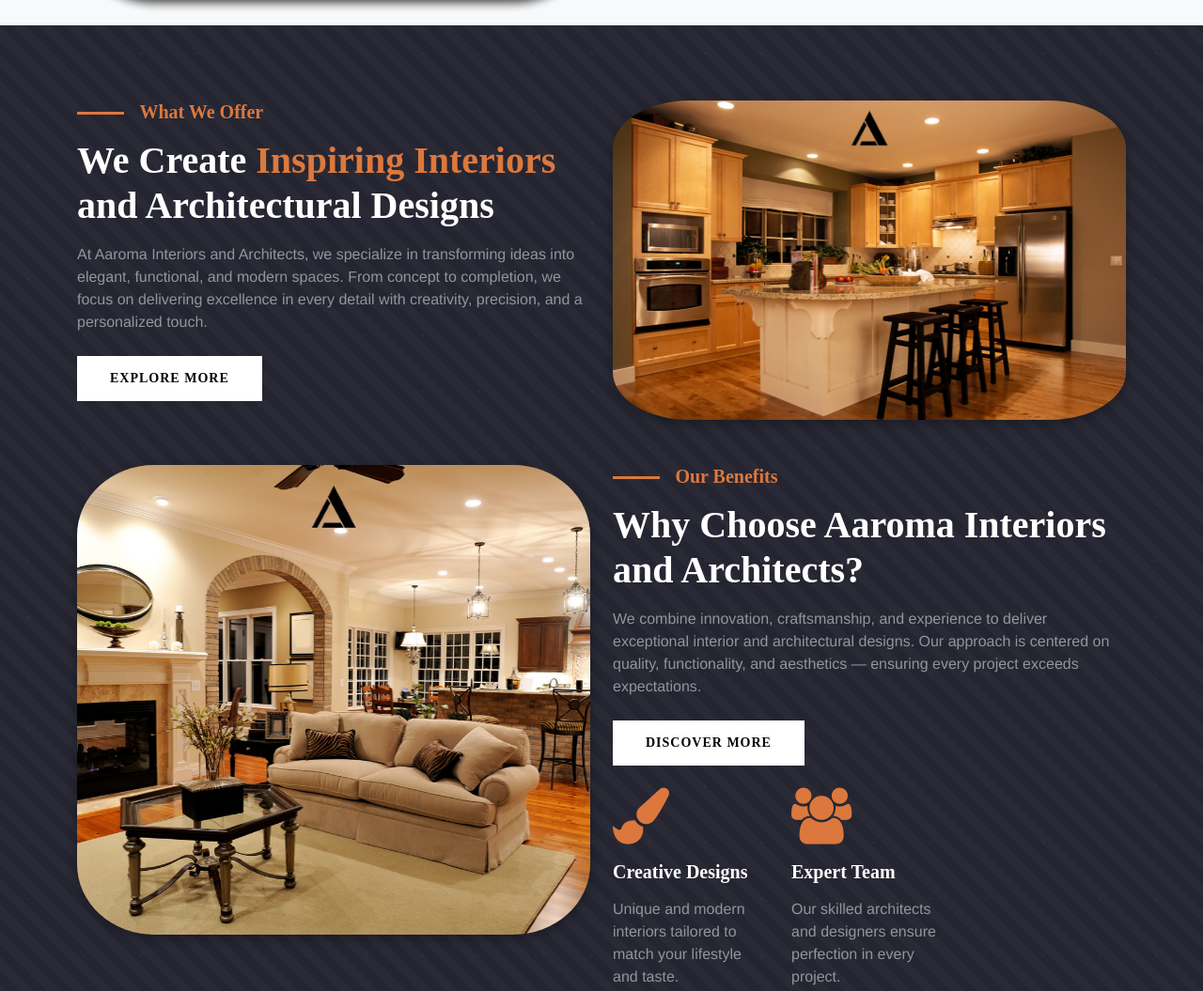
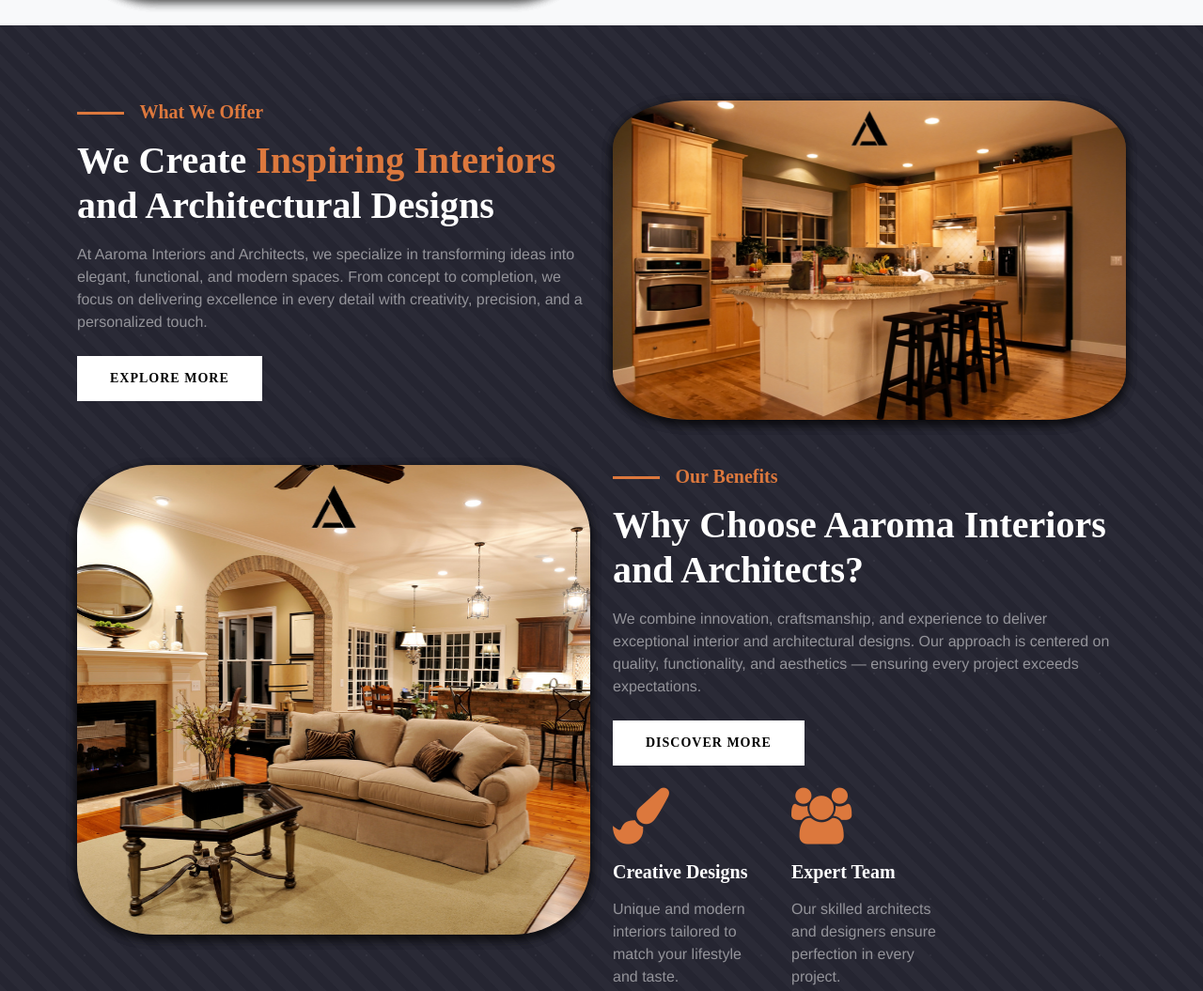
Before and after one commit to Patternscompany/aaorama-inteiors, a plain HTML site: page index.html in a window 1280 px wide. Shown: the part 1397-2452 px from the top of the page at 94% size. Drawn offline with Linux system fonts and the light colour scheme; a web font is replaced by a local one.

Commit message:
gallery edit

```diff
--- a/index.html
+++ b/index.html
@@ -380,16 +380,11 @@
   z-index: -1;
   opacity: 0.6;
 }
-#offer figure{
-  border-radius: 15% 15% 15% 15%;
-  box-shadow: 0 4px 12px rgba(0, 0, 0, 0.3);
 
-}
-#offer figure{
-  border-radius: 15% 15% 15% 15%;
-  box-shadow: 0 4px 12px rgba(0, 0, 0, 0.3);
-
-}
+  #offer figure{
+    border-radius: 15% 15% 15% 15%;
+    box-shadow: 0 4px 12px rgba(0, 0, 0, 0.3), 0 4px 12px rgba(0, 0, 0, 0.3), 0 4px 12px rgba(0, 0, 0, 0.3), 0 4px 12px rgba(0, 0, 0, 0.3);
+  }
 
 
 </style>
```
Also changed, not shown: construction-services.html (+12 -1 lines), gallery.html (+6 -1 lines).
